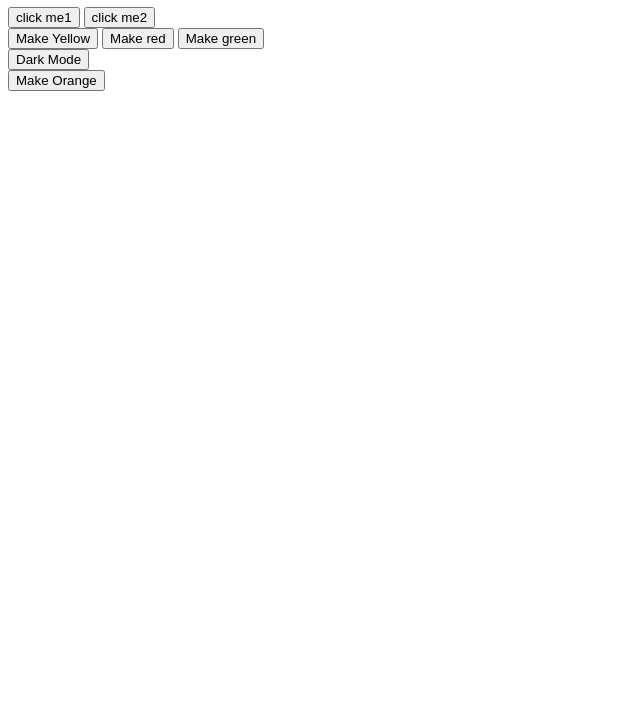
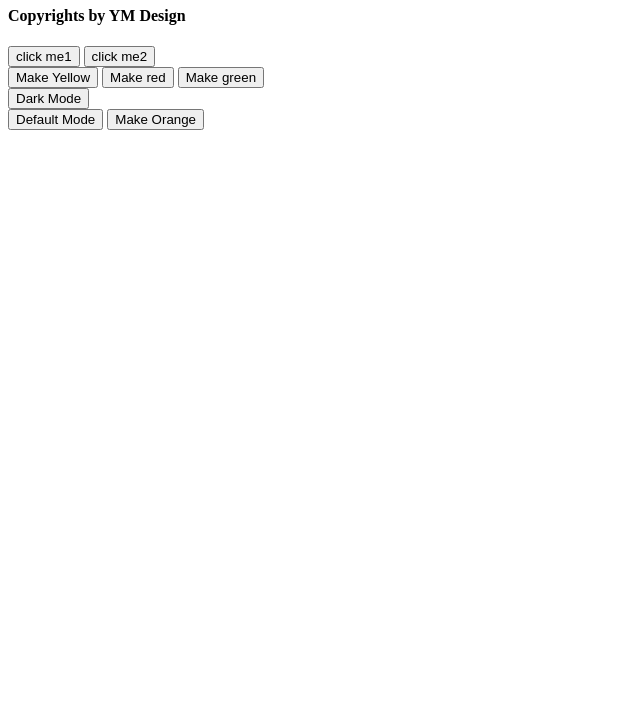
Before and after one commit to ymofficial/Web-Modules, a plain HTML site: page js-dom-events/index.html in a window 1280 px wide. Shown: the part 73-800 px from the top of the page, without its empty margins (0-640 px from the left). Drawn offline with Linux system fonts and the light colour scheme.

Commit message:
Tried so many days later

```diff
--- a/js-dom-events/index.html
+++ b/js-dom-events/index.html
@@ -7,6 +7,7 @@
 </head>
 <body>
     <h1>DOM Events</h1>
+    <h4>Copyrights by YM Design</h4>
     <button onclick="console.log('click me1');">click me1</button>
     <button onclick="console.log('click me2');">click me2</button>
     <br>
@@ -18,6 +19,7 @@
      <br>
      <button onclick="darkMode()">Dark Mode</button>
      <br>
+     <button onclick="defaultMode()">Default Mode</button>
      <!-- Type 2 -->
       <button id="make-Orange">Make Orange</button>
 
--- a/js-dom-events/js/event.js
+++ b/js-dom-events/js/event.js
@@ -9,3 +9,7 @@ function makeGreen(){
 function darkMode(){
     document.body.style.backgroundColor ='#0f172a';
 }
+
+function defaultMode(){
+    document.body.style.backgroundColor ='white';
+}
```
